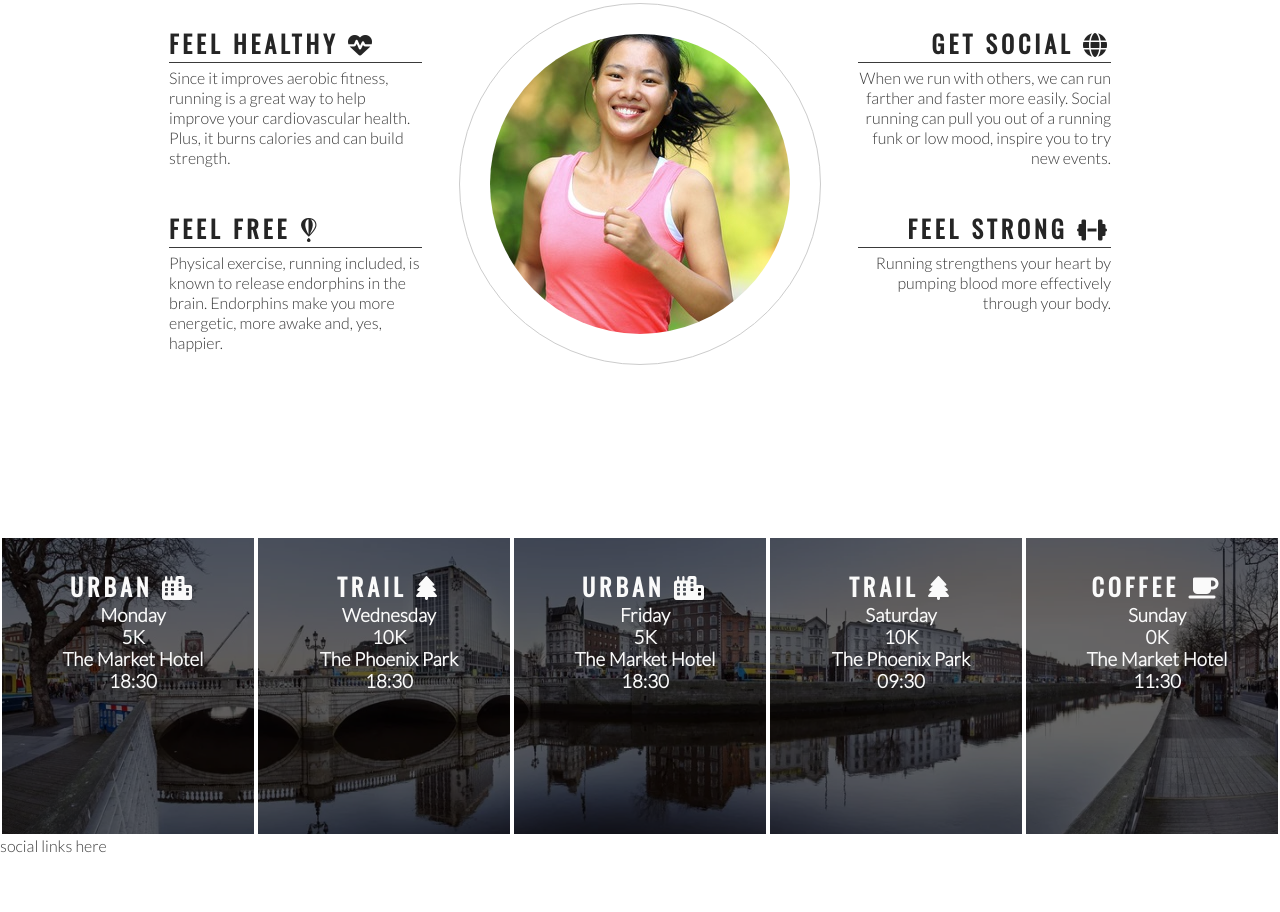
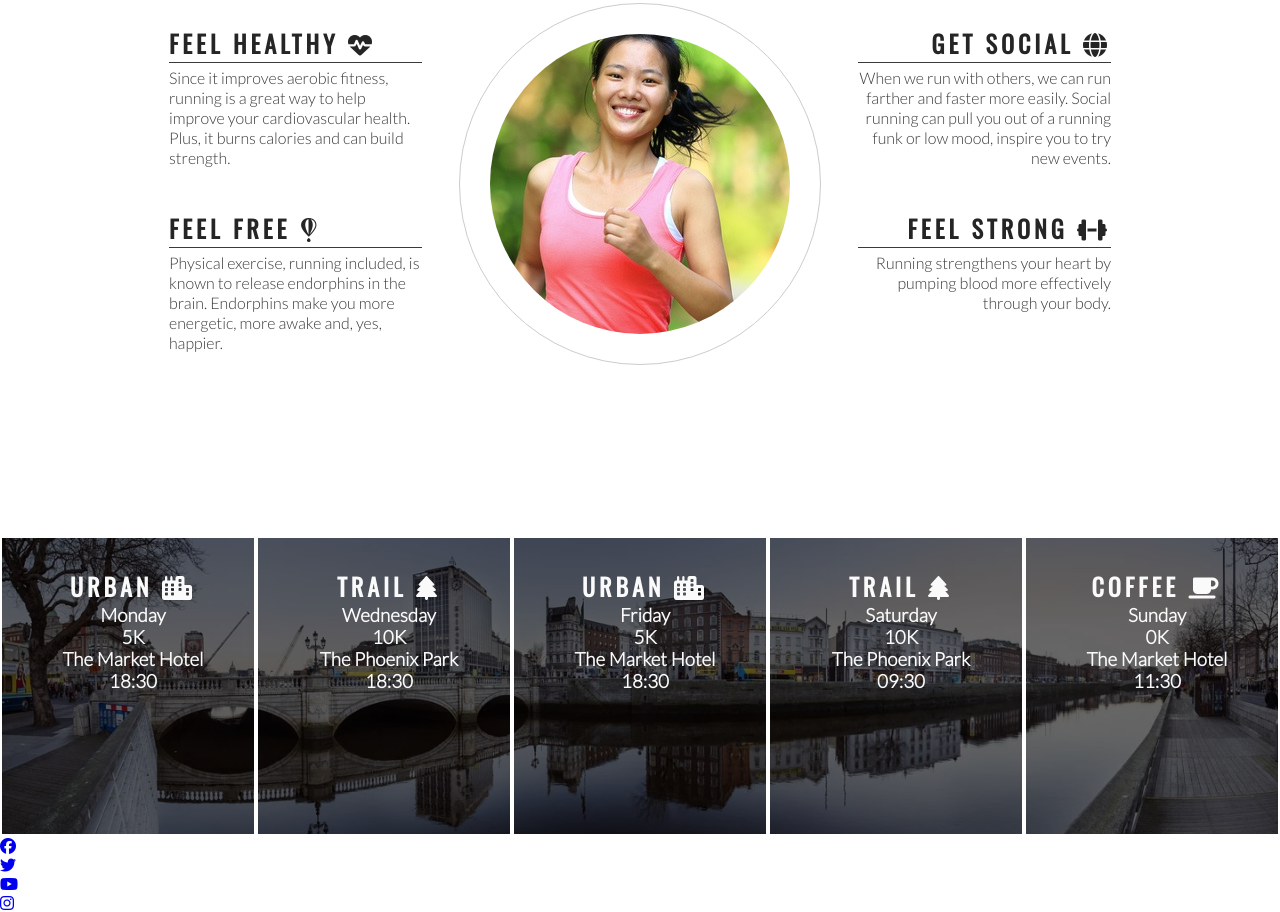
Before and after one commit to ibericoalex/love-running, a plain HTML site: page index.html in a window 1280 px wide. Shown: the part 759-1671 px from the top of the page. Before the commit the page ends 1614 px from the top, so only its background shows below. Drawn offline with nearby package versions, Linux system fonts and the light colour scheme.

Commit message:
Add social media icons to footer

```diff
--- a/index.html
+++ b/index.html
@@ -119,7 +119,25 @@
         </div>
     </section>
     <footer>
-        social links here
+        <ul id="">
+            <li>
+                <a href="https://facebook.com" target="_blank" rel="noopener"
+                    aria-label="Visit our Facebook page (opens in a new tab)"><i class="fa-brands fa-facebook"></i></a>
+            </li>
+            <li>
+                <a href="https://twitter.com" target="_blank" rel="noopener"
+                    aria-label="Visit our Twitter page (opens in a new tab)"><i class="fa-brands fa-twitter"></i></a>
+            </li>
+            <li>
+                <a href="https://youtube.com" target="_blank" rel="noopener"
+                    aria-label="Visit our Youtube page (opens in a new tab)"><i class="fa-brands fa-youtube"></i></a>
+            </li>
+            <li>
+                <a href="https://instagram.com" target="_blank" rel="noopener"
+                    aria-label="Visit our Instagram page (opens in a new tab)"><i
+                        class="fa-brands fa-instagram"></i></a>
+            </li>
+        </ul>
     </footer>
 
     <!-- font awesome script -->
```
